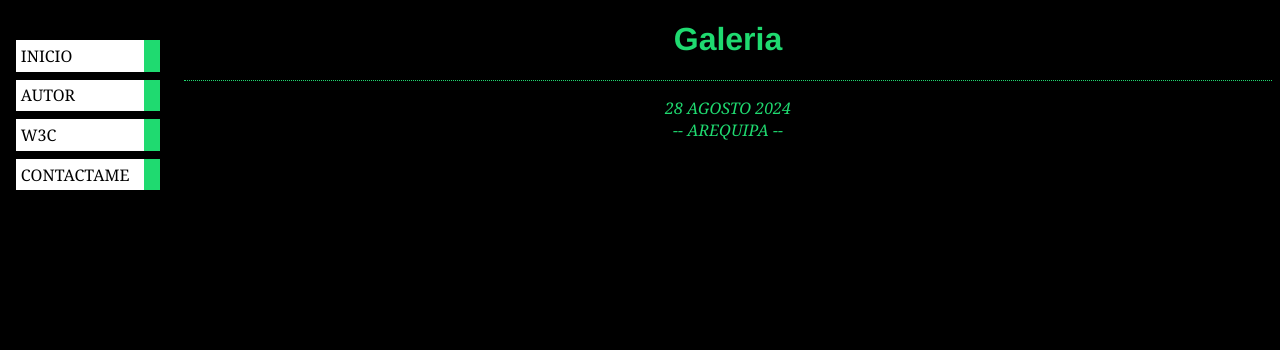
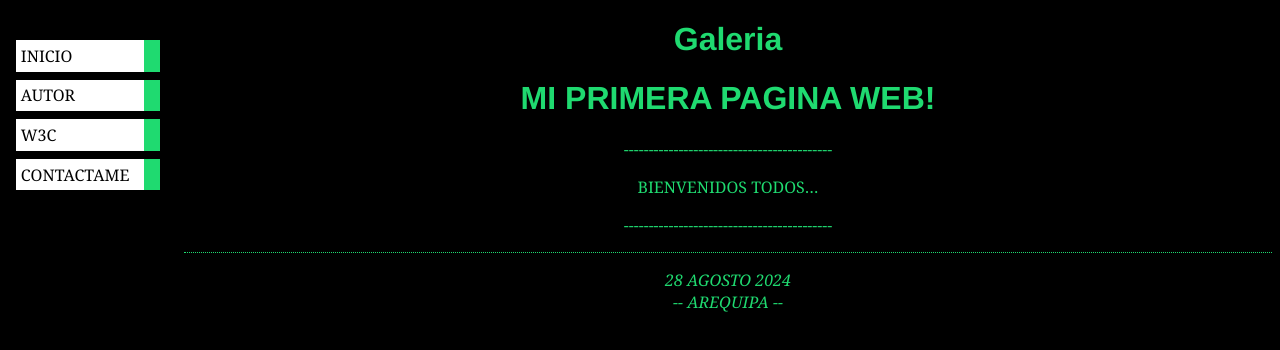
Before and after one commit to ELMANCHE/ingenieria_web_2024, a plain HTML site: page laboratorio_01/index.html in a window 1280 px wide. Drawn offline with Linux system fonts and the light colour scheme.

Commit message:
Update index.html

```diff
--- a/laboratorio_01/index.html
+++ b/laboratorio_01/index.html
@@ -18,6 +18,16 @@
 <div class="text-container">
   <h1>Galeria </h1>
 
+  <div class="text-container">
+    <h1>MI PRIMERA PAGINA WEB!</h1>
+
+    <p>------------------------------------------</p>
+
+    <p>BIENVENIDOS TODOS&hellip;</p>
+
+    <p>------------------------------------------</p>
+  </div>
+
 <!-- Onderteken en dateer de pagina, wees beleefd! -->
 <address>28 AGOSTO 2024<br>
   -- AREQUIPA --</address>
```
